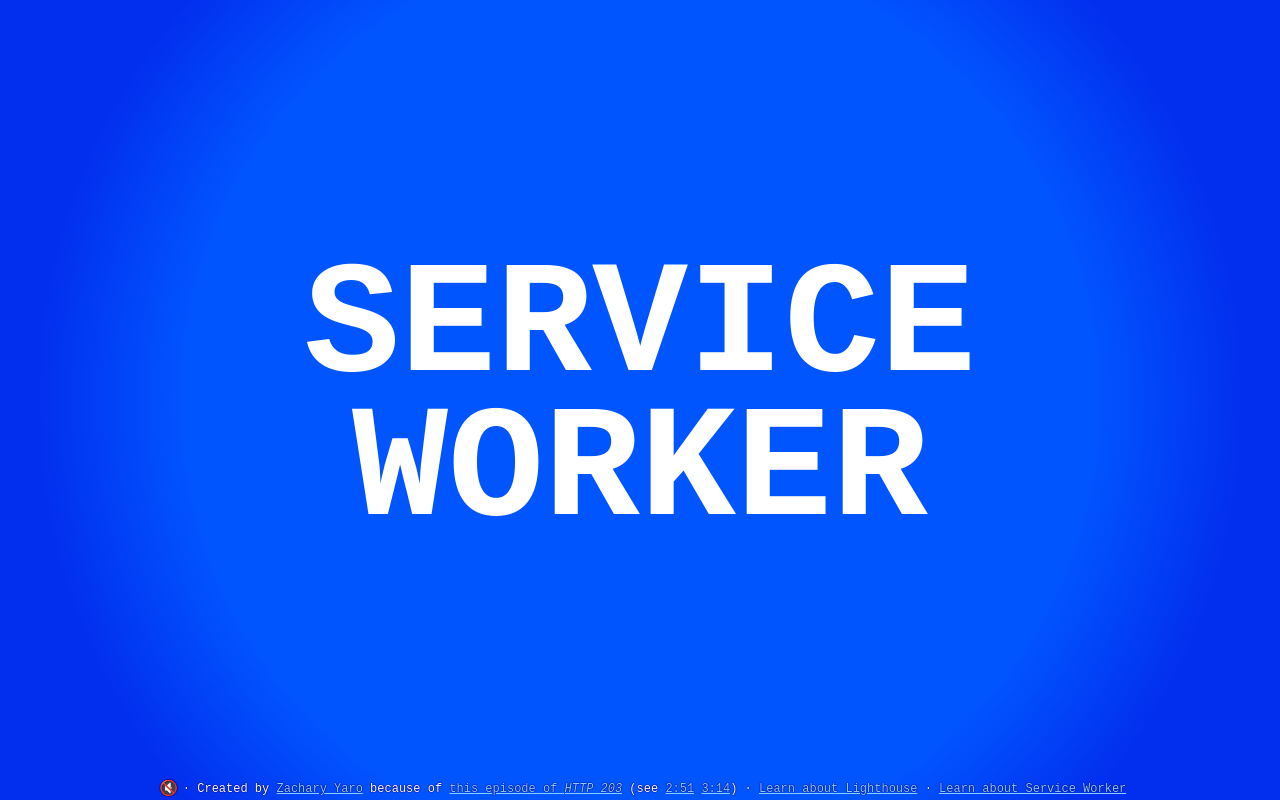
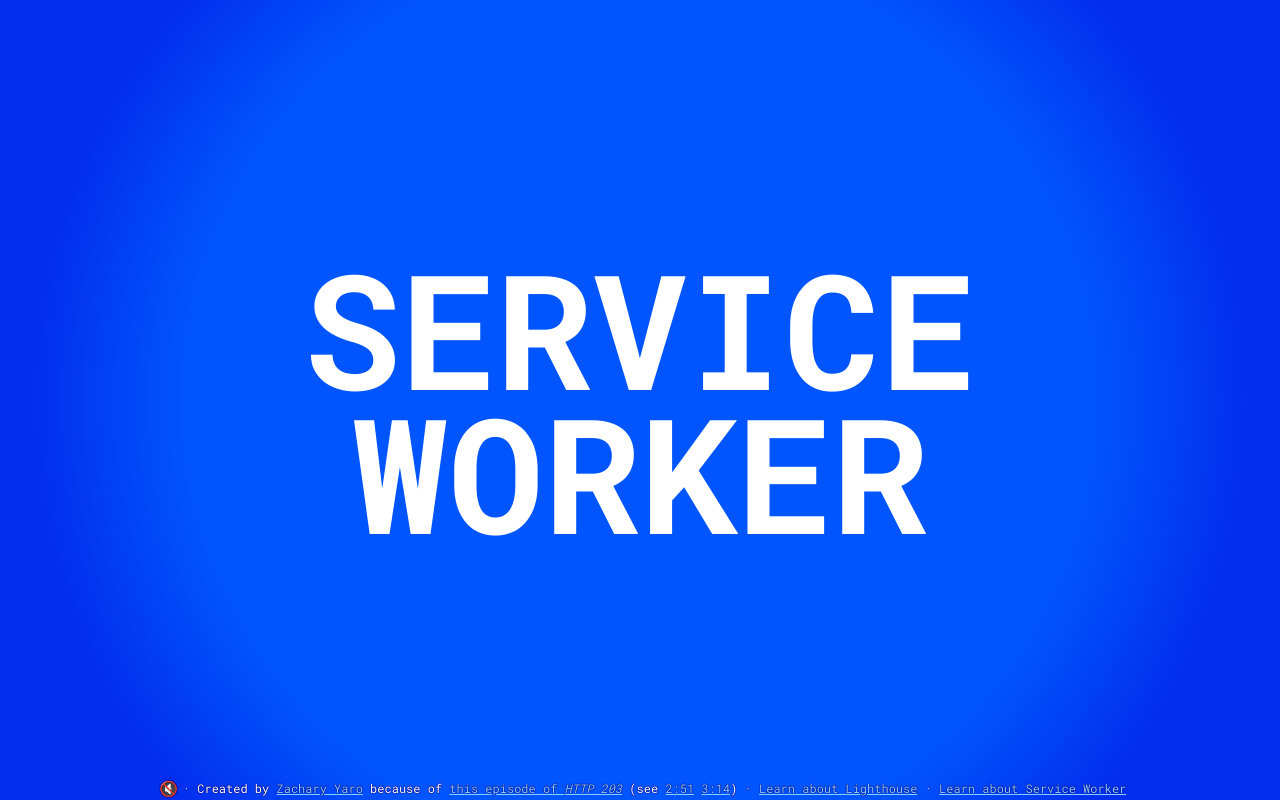
Before and after one commit to ZMYaro/do-surma-and-jake-still-have-a-job, a plain HTML site: page index.html in a window 1280 px wide. Drawn offline with Linux system fonts and the light colour scheme.

Commit message:
Add Roboto Mono from Google Fonts

```diff
--- a/styles.css
+++ b/styles.css
@@ -1,3 +1,5 @@
+@import url('https://fonts.googleapis.com/css?family=Roboto+Mono:400,700&display=swap');
+
 html,
 body {
 	width: 100%;
```
